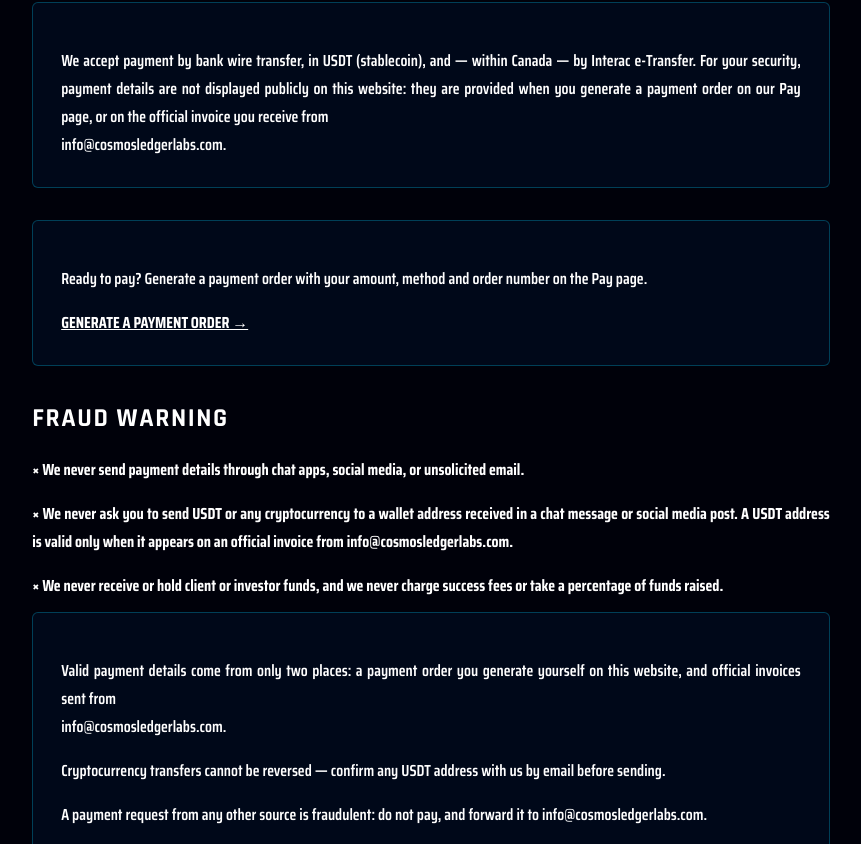
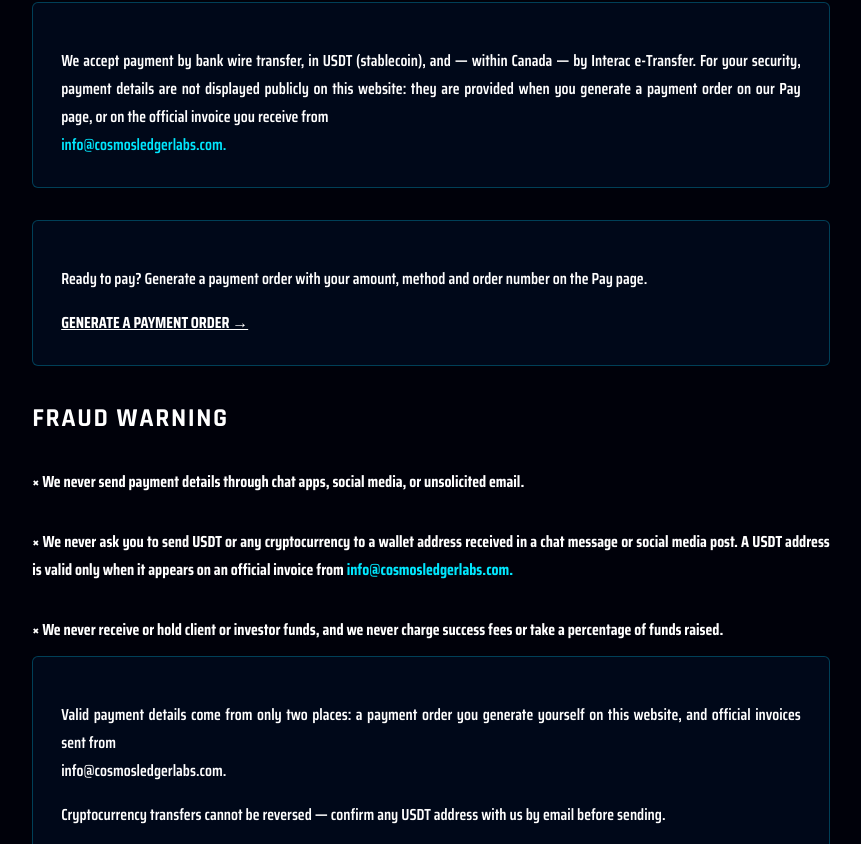
Before and after one commit to cosmosledgerlabs/cosmosledgerlabs-website, a Next.js app: page /payment in a window 1280 px wide. Shown: the part 508-1352 px from the top of the page, without its empty margins (209-1070 px from the left). Built offline with nearby package versions, Linux system fonts and the light colour scheme; no server answers.

Commit message:
Refactor warning styles and add new classes
Removed .warnCard styles and added .warnList and .emailLine styles.

```diff
--- a/styles/Legal.module.css
+++ b/styles/Legal.module.css
@@ -98,13 +98,11 @@
   width: 100%;
 }
 
-.warnCard {
-  background: rgba(28, 4, 4, .88);
-  border: 1px solid rgba(255, 96, 96, .45);
-  border-radius: 6px;
-  padding: 28px;
-  margin-top: 12px;
-  width: 100%;
+.warnList {
+  display: flex;
+  flex-direction: column;
+  gap: 4px;
+  margin-top: 10px;
 }
 
 .strong {
@@ -161,3 +159,8 @@
 .card .body {
   font-size: 16px;
 }
+
+/* standalone email lines read as deliberate contact info (2026-09-13) */
+.emailLine {
+  color: var(--cyan);
+}
```
